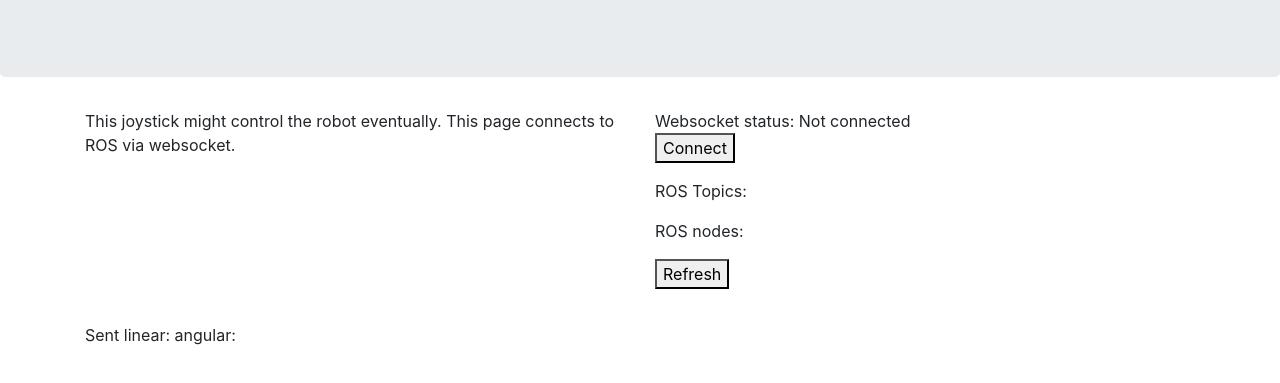
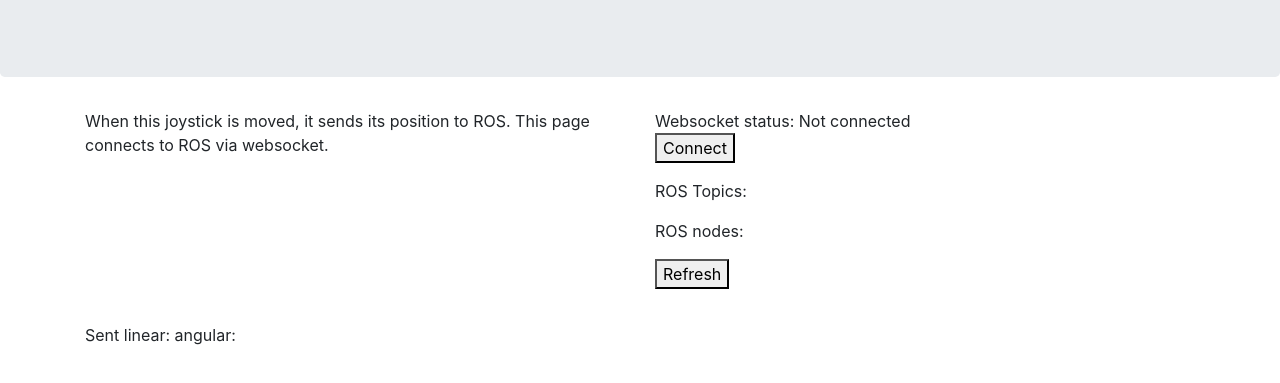
Before and after one commit to WWU-Robotics-Club/Rover, a website: page node/public/index.html in a window 1280 px wide. Shown: the part 227-610 px from the top of the page. Drawn offline with nearby package versions, Linux system fonts and the light colour scheme; a script that the page names is missing.

Commit message:
Make Websocket Connection more reliable
Update webpage text
Hopefully fix cpplint errors
Add npm install to the node dockerfile

```diff
--- a/node/app.js
+++ b/node/app.js
@@ -31,10 +31,11 @@ app.listen(httpsPort, function () {
 
 
 const wss = new WebSocket.Server({ port: wssPort });
+const rosWs = new WebSocket(rosWsAddr);
 
 wss.on('connection', function connection(ws, request, client) {
   console.log('New wss connection');
-  const rosWs = new WebSocket(rosWsAddr);
+  //const rosWs = new WebSocket(rosWsAddr);
   // relay messages from the client
   ws.on('message', function message(msg) {
     console.log(`Received message ${msg} from user`);
--- a/node/public/index.html
+++ b/node/public/index.html
@@ -44,7 +44,7 @@
     <div class="container">
         <div class="row">
             <div class="col-lg-6">
-                <p>This joystick might control the robot eventually. This page connects to ROS via websocket.</p>
+                <p>When this joystick is moved, it sends its position to ROS. This page connects to ROS via websocket.</p>
                 <div id="joystick1"></div>
                 <p>Sent linear: <span id="joystick_linear"></span> angular: <span id="joystick_angular"></span></p>
             </div>
```
Also changed, not shown: .gitlab-ci.yml, 1 other file.
